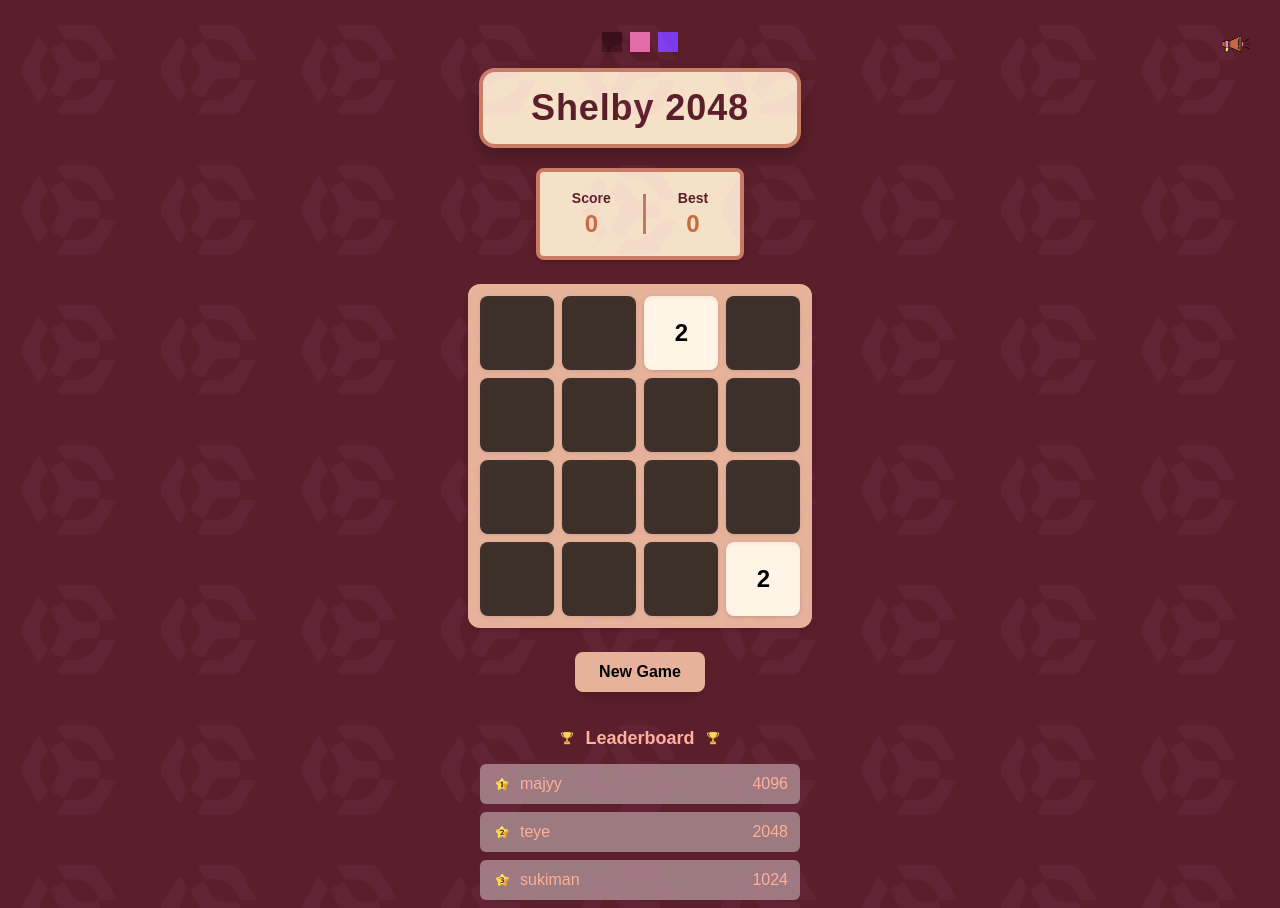
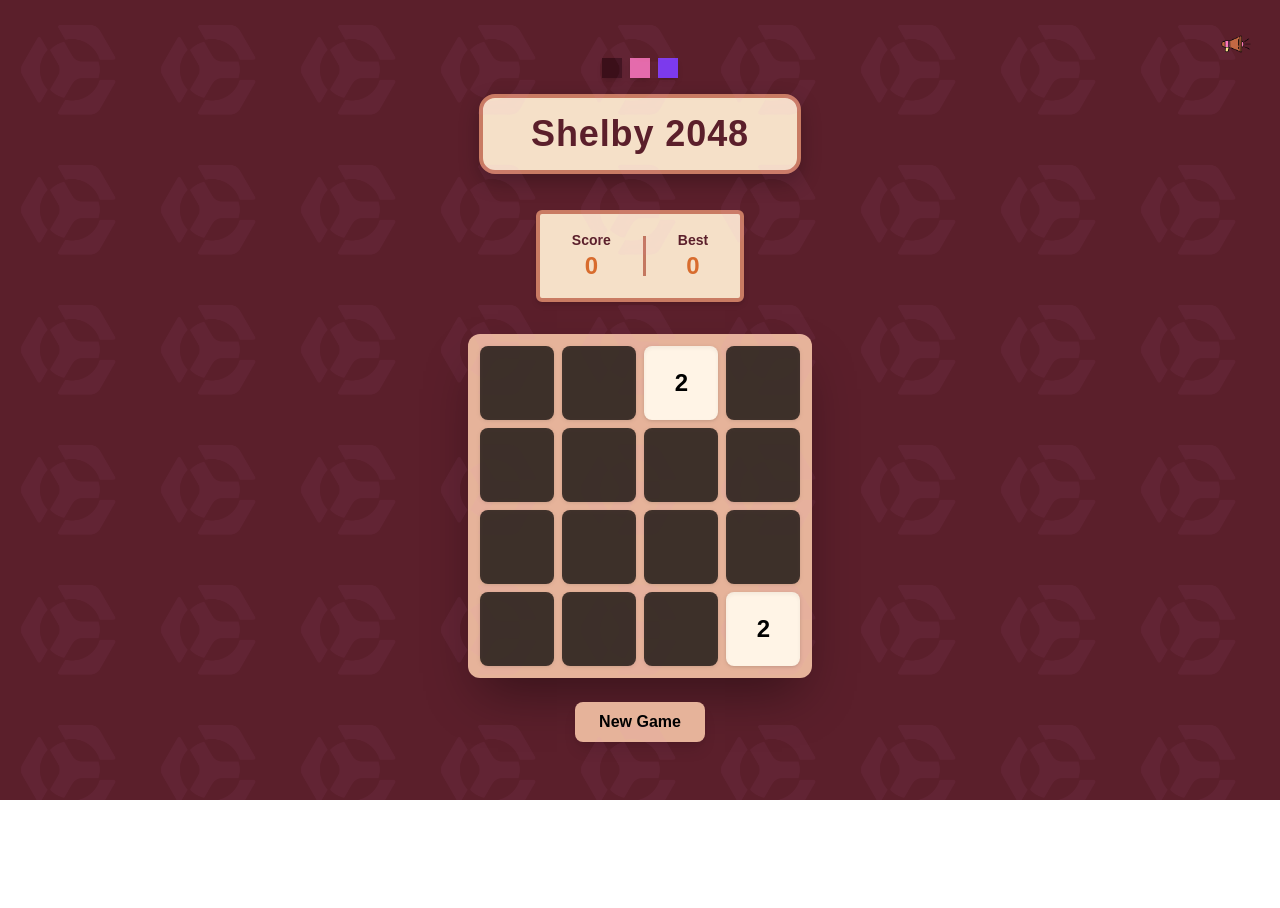
Before and after one commit to zackbett/shelby-2048, a Next.js app: page / in a window 1280 px wide. After the commit the page ends 800 px from the top, so only its background shows below. Built offline with nearby package versions, Linux system fonts and the light colour scheme.

Commit message:
progress: shelbynet submit integration

```diff
--- a/app/page.tsx
+++ b/app/page.tsx
@@ -1,13 +1,10 @@
 "use client"
 
 import { useState, useEffect, useRef } from "react"
-import Leaderboard from "../components/Leaderboard"
+import { saveScore } from "@/lib/shelby"
 
-type Player = {
-  username: string
-  score: number
-}
 const themes = {
+
 mode1: {
 page: "bg-[#5b1f2b]",
 pageColor: "#5b1f2b",
@@ -19,7 +16,7 @@ const themes = {
 border: "#c97b63",
 
 scoreLabel: "#5b1f2b",
-    scoreValue: "#c76b39"
+scoreValue: "#d86c2e"
 },
 
 mode2: {
@@ -32,8 +29,8 @@ const themes = {
 container: "#e46aa9",
 border: "#ff8ec6",
 
-    scoreLabel: "#6b1b3a",
-    scoreValue: "#ff2f92"
+scoreLabel: "#5b1f2b",
+scoreValue: "#ff1493"
 },
 
 mode3: {
@@ -46,9 +43,10 @@ const themes = {
 container: "#f3e5ff",
 border: "#9a6bff",
 
-    scoreLabel: "#4b0f63",
-    scoreValue: "#7a5cff"
+scoreLabel: "#3a0f52",
+scoreValue: "#6f3cff"
 }
+
 }
 
 function createEmptyBoard() {
@@ -84,11 +82,7 @@ function slide(row: number[]) {
 
 }
 
-function combine(
-  row: number[],
-  addScore: (v: number) => void,
-  playMerge: () => void
-) {
+function combine(row: number[], addScore: (v: number) => void) {
 
   for (let i = 0; i < 3; i++) {
 
@@ -98,7 +92,6 @@ function combine(
       row[i + 1] = 0
 
       addScore(row[i])
-      playMerge()
 
 
 }
@@ -110,37 +103,9 @@ function combine(
 
 export default function Home() {
 
-  const playMerge = () => {
-  if (mergeSoundRef.current) {
-    mergeSoundRef.current.currentTime = 0
-    mergeSoundRef.current.play().catch(() => {})
-  }
-}
-
   const [board, setBoard] = useState<number[][]>(createEmptyBoard())
   const [score, setScore] = useState(0)
   const [bestScore, setBestScore] = useState(0)
-  const [leaderboard, setLeaderboard] = useState<Player[]>([
-  { username: "majyy", score: 4096 },
-  { username: "teye", score: 2048 },
-  { username: "sukiman", score: 1024 }
-])
-function submitScore(username: string, score: number) {
-
-  const updated: Player[] = [...leaderboard]
-
-  updated.push({
-    username,
-    score
-  })
-
-  updated.sort((a,b)=> b.score - a.score)
-
-  const top10 = updated.slice(0,10)
-
-  setLeaderboard(top10)
-
-}
   const [gameOver, setGameOver] = useState(false)
 
   const bgMusicRef = useRef<HTMLAudioElement | null>(null)
@@ -156,6 +121,12 @@ function submitScore(username: string, score: number) {
   const [theme, setTheme] = useState<"mode1" | "mode2" | "mode3">("mode1")
 
   const currentTheme = themes[theme]
+
+  useEffect(() => {
+if (mergeSoundRef.current) {
+mergeSoundRef.current.load()
+}
+}, [])
 
   useEffect(() => {
 
@@ -185,11 +156,11 @@ function submitScore(username: string, score: number) {
 
   useEffect(() => {
 
-if(soundOn && mergeSoundRef.current){
-
-mergeSoundRef.current.currentTime = 0
-mergeSoundRef.current.play().catch(() => {})
-
+if (soundOn && mergeSoundRef.current) {
+const audio = mergeSoundRef.current
+audio.pause()
+audio.currentTime = 0
+audio.play()
 }
 
 }, [score])
@@ -206,16 +177,13 @@ bgMusicRef.current?.pause()
 
   useEffect(() => {
 
-    const handleKey = (e: KeyboardEvent) => {
-
-  if (["ArrowLeft","ArrowRight","ArrowUp","ArrowDown"].includes(e.key)) {
-    e.preventDefault()
-  }
+    const handleKey = (e: any) => {
 
       if (e.key === "ArrowLeft") moveLeft()
       if (e.key === "ArrowRight") moveRight()
       if (e.key === "ArrowUp") moveUp()
       if (e.key === "ArrowDown") moveDown()
+
     }
 
     window.addEventListener("keydown", handleKey)
@@ -353,7 +321,7 @@ function moveLeft() {
   let newBoard = board.map((row) => {
 
     let newRow = slide(row)
-    newRow = combine(row, addScore, playMerge)
+    newRow = combine(newRow, addScore)
     newRow = slide(newRow)
 
     return newRow
@@ -375,7 +343,7 @@ function moveRight() {
     let reversed = [...row].reverse()
 
     reversed = slide(reversed)
-    reversed = combine(reversed, addScore, playMerge)
+    reversed = combine(reversed, addScore)
     reversed = slide(reversed)
 
     return reversed.reverse()
@@ -406,7 +374,7 @@ function moveUp() {
     ]
 
     column = slide(column)
-    column = combine(column, addScore, playMerge)
+    column = combine(column, addScore)
     column = slide(column)
 
     for (let row = 0; row < 4; row++) newBoard[row][col] = column[row]
@@ -446,7 +414,7 @@ function moveDown() {
     ].reverse()
 
     column = slide(column)
-    column = combine(column, addScore, playMerge)
+    column = combine(column, addScore)
     column = slide(column)
 
     column = column.reverse()
@@ -466,10 +434,10 @@ function moveDown() {
 return (
 
 <main
-  className={`relative flex min-h-screen flex-col items-center justify-center pt-8 ${currentTheme.page} ${currentTheme.text}`}
+  className={`relative flex min-h-screen flex-col items-center justify-center z-0 ${currentTheme.page} ${currentTheme.text}`}
 >
   <div
-className="absolute top-3 right-3 md:top-6 md:right-6 cursor-pointer z-50"
+className="absolute top-6 right-6 cursor-pointer z-50"
 onClick={() => setSoundOn(!soundOn)}
 >
 
@@ -498,12 +466,10 @@ ref={bgMusicRef}
 src="/assets/sounds/bg-music.mp3"
 loop
 />
-<audio
-  ref={mergeSoundRef}
-  src="/assets/sounds/tile-merge.mp3"
-  preload="auto"
-/>
 
+<audio ref={mergeSoundRef} preload="auto">
+  <source src="/sounds/tile-merge.mp3" type="audio/mpeg" />
+</audio>
   {showWinPopup && (
 
 <div className="fixed inset-0 flex items-center justify-center bg-black/60 z-50">
@@ -544,7 +510,7 @@ loop
 </div>
 
 )}
-<div className="absolute inset-0 pointer-events-none opacity-10 flex flex-wrap items-center justify-center gap-24">
+<div className="absolute inset-0 pointer-events-none opacity-10 flex flex-wrap items-center justify-center gap-24 z-0">
   <div className={`shelby-pattern ${currentTheme.pattern}`} />
 </div>
   <div className="flex gap-2 mb-4">
@@ -566,7 +532,7 @@ className="w-5 h-5 bg-[#7c3aed] shadow-md active:translate-y-[2px]"
 
 </div>
 <div
-className="px-12 py-4 rounded-2xl border-4 shadow-[0_8px_20px_rgba(0,0,0,0.25)] mb-5"
+className="px-12 py-4 rounded-2xl border-4 shadow-[0_8px_20px_rgba(0,0,0,0.25)] mb-1"
 style={{
 background: currentTheme.container,
 borderColor: currentTheme.border
@@ -584,7 +550,7 @@ Shelby 2048
 
 
 <div
-className="flex items-center justify-center gap-8 mb-6 px-8 py-4 rounded-lg border-4 shadow-md"
+className="flex items-center justify-center gap-8 my-8 px-8 py-4 rounded-md border-4 shadow-md"
 style={{
 background: currentTheme.container,
 borderColor: currentTheme.border
@@ -611,7 +577,9 @@ style={{ color: currentTheme.scoreValue }}
 
 <div
 className="w-[3px] h-10 shadow-inner"
-style={{ background: currentTheme.border }}
+style={{
+background: currentTheme.border
+}}
 ></div>
 
 <div className="flex flex-col items-center">
@@ -633,10 +601,11 @@ style={{ color: currentTheme.scoreValue }}
 </div>
 
 </div>
-<div className={`${currentTheme.board} p-3 rounded-xl shadow-2xl shadow-md`}>
+
+<div className={`${currentTheme.board} p-3 rounded-xl shadow-2xl shadow-black/40`}>
 
 <div
-className="grid grid-cols-4 gap-2 w-[320px] h-[320px] touch-none select-none"
+className="grid grid-cols-4 gap-2 w-[320px] h-[320px] touch-none"
 onTouchStart={handleTouchStart}
 onTouchMove={handleTouchMove}
 onTouchEnd={handleTouchEnd}
@@ -677,7 +646,7 @@ setGameOver(false)
 >
 New Game
 </button>
-<Leaderboard data={leaderboard} />
+
 {gameOver && (
 
 <div className="fixed inset-0 flex items-center justify-center bg-black/70">
@@ -773,11 +742,14 @@ Submit anw
 
       <button
         className="mt-4 bg-[#1f7a5a] text-white px-4 py-2 rounded-lg font-bold shadow-md"
-        onClick={() => {
+        onClick={async () => {
 
-          if(!username) return
+  if (!username) return
 
-          submitScore(username, score)
+  await saveScore(username, score)
+
+  console.log("submit working", username, score)
+
 
           // reset board
     let newBoard = createEmptyBoard()
```
Lines whose indentation alone changed are shown as unchanged.
